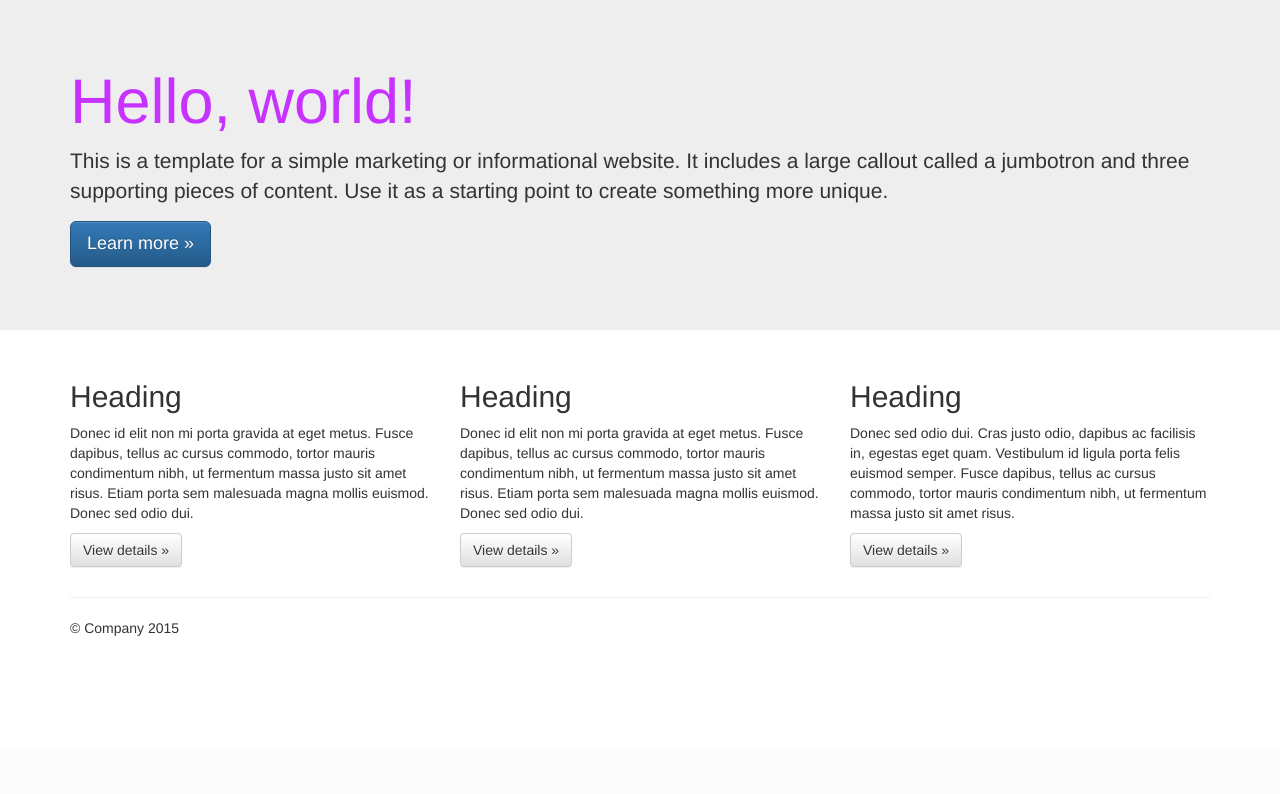
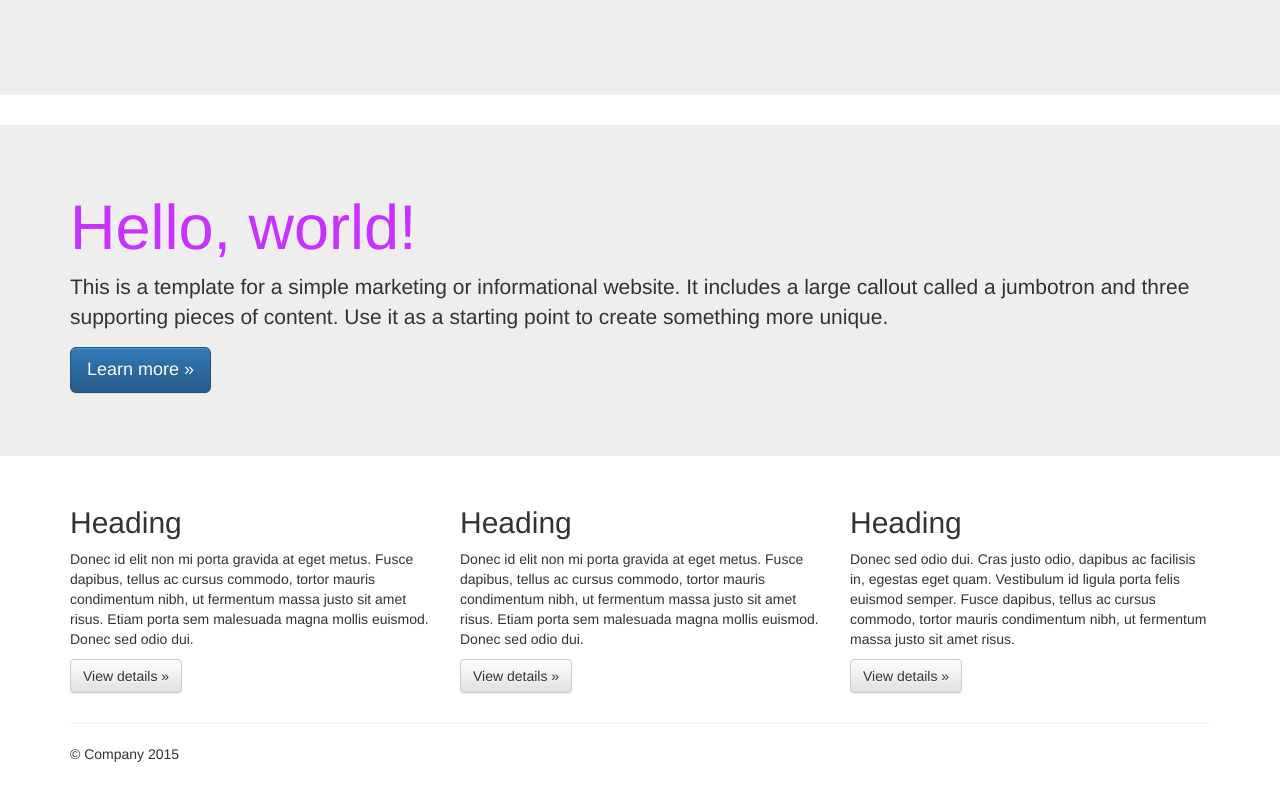
Before and after one commit to caiquepereira/TaskManager, a Django app: page / in a window 1280 px wide. Shown: the part 51-845 px from the top of the page. Before the commit the page ends 687 px from the top, so only its background shows below. Run offline with Django 3.2, Linux system fonts and the light colour scheme; some libraries are stand-ins or nearby versions.

Commit message:
Added Template Inheritance

```diff
--- a/taskbuster/templates/base.html
+++ b/taskbuster/templates/base.html
@@ -22,11 +22,14 @@
         <link rel="stylesheet" href="{% static 'css/main.css' %}">
 
         <script src="js/vendor/modernizr-2.8.3-respond-1.4.2.min.js"></script>
+        {% block head_css %}{% endblock %}
+        {% block head_javascript %}{% endblock %}
     </head>
     <body>
         <!--[if lt IE 8]>
             <p class="browserupgrade">You are using an <strong>outdated</strong> browser. Please <a href="http://browsehappy.com/">upgrade your browser</a> to improve your experience.</p>
         <![endif]-->
+  {% block navbar %}
     <nav class="navbar navbar-inverse navbar-fixed-top" role="navigation">
       <div class="container">
         <div class="navbar-header">
@@ -51,6 +54,9 @@
         </div><!--/.navbar-collapse -->
       </div>
     </nav>
+  {% endblock %}
+
+  {% block content %}{% endblock %}
 
     <!-- Main jumbotron for a primary marketing message or call to action -->
     <div class="jumbotron">
@@ -102,5 +108,6 @@
             r.parentNode.insertBefore(e,r)}(window,document,'script','ga'));
             ga('create','UA-XXXXX-X','auto');ga('send','pageview');
         </script>
+        {% block footer_javascript %}{% endblock %}
     </body>
 </html>
--- a/taskbuster/templates/taskbuster/index.html
+++ b/taskbuster/templates/taskbuster/index.html
@@ -1,2 +1,9 @@
 {% extends "base.html" %}
 {% block head_title %}TaskBuster Django Tutorial{% endblock %}
+
+{% block content %}
+    <div class="jumbotron">
+    </div>
+    <div class="container">
+    </div>
+{% endblock %}
```
